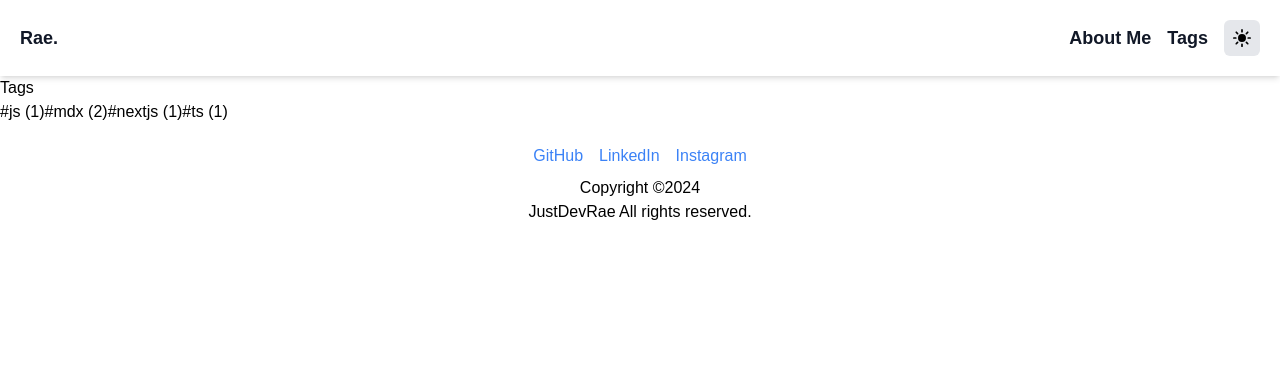
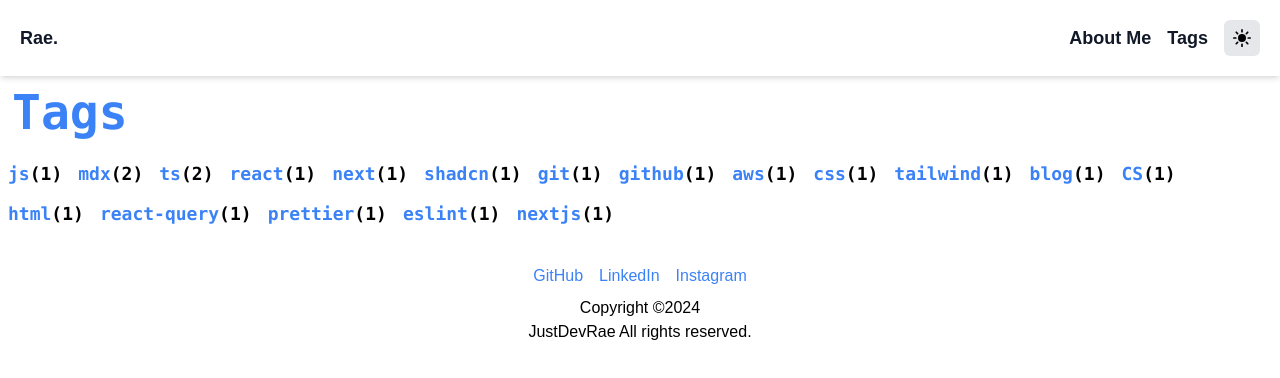
Before and after one commit to JustDevRae/TechBlog, a Next.js app: page /tags in a window 1280 px wide. Shown: the top 378 px of the page. Built offline with nearby package versions, Linux system fonts and the light colour scheme.

Commit message:
feat: Separate tag and count styles in TagsPage

```diff
--- a/src/app/page.tsx
+++ b/src/app/page.tsx
@@ -15,7 +15,7 @@ export default function Home() {
               <div>
                 {post.frontMatter.tags.map((tag: string) => (
                   <span key={tag} className="tag">
-                    {tag}
+                    # {tag}
                   </span>
                 ))}
               </div>
--- a/src/app/tags/[tag]/page.tsx
+++ b/src/app/tags/[tag]/page.tsx
@@ -1,4 +1,4 @@
-import { getAllPosts } from '@/lib/mdxParser';
+import { getAllPosts } from "@/lib/mdxParser";
 
 type TagPageProps = {
   params: {
@@ -20,13 +20,22 @@ export default function TagPage({ params }: TagPageProps) {
 
   return (
     <main>
-      <h1>Posts tagged with #{tag}</h1>
+      <h1 className="p-3 font-mono text-5xl font-extrabold text-blue-500">
+        {tag}
+      </h1>
       <ul>
         {filteredPosts.map((post) => (
           <li key={post.slug}>
             <a href={`/posts/${post.slug}`}>
               <h3>{post.frontMatter.title}</h3>
               <p>{post.frontMatter.date}</p>
+              <div>
+                {post.frontMatter.tags.map((tag: string) => (
+                  <span key={tag} className="tag">
+                    # {tag}
+                  </span>
+                ))}
+              </div>
             </a>
           </li>
         ))}
--- a/src/app/tags/page.tsx
+++ b/src/app/tags/page.tsx
@@ -5,12 +5,19 @@ export default function TagsPage() {
   const tagCounts = getTagCounts();
 
   return (
-    <main>
-      <h1>Tags</h1>
-      <div className="tags-list">
+    <main className="flex flex-col">
+      <h1 className="p-3 font-mono text-5xl font-extrabold text-blue-500">
+        Tags
+      </h1>
+      <div className="flex flex-wrap gap-x-2 p-2">
         {Object.entries(tagCounts).map(([tag, count]) => (
-          <Link className="tag-button" key={tag} href={`/tags/${tag}`}>
-            #{tag} ({count})
+          <Link
+            className="mb-2 mr-2 mt-1 rounded-xl font-mono text-lg font-extrabold text-blue-500"
+            key={tag}
+            href={`/tags/${tag}`}
+          >
+            <span>{tag}</span>
+            <span className="text-black dark:text-gray-400">({count})</span>
           </Link>
         ))}
       </div>
--- a/src/posts/first-post.mdx
+++ b/src/posts/first-post.mdx
@@ -2,7 +2,26 @@
 title: "My First Post"
 subtitle: "첫번째입니다"
 date: "2024-11-12"
-tags: ["js", "mdx"]
+tags:
+  [
+    "js",
+    "mdx",
+    "ts",
+    "react",
+    "next",
+    "shadcn",
+    "git",
+    "github",
+    "aws",
+    "css",
+    "tailwind",
+    "blog",
+    "CS",
+    "html",
+    "react-query",
+    "prettier",
+    "eslint",
+  ]
 ---
 
 # 제목입니다.
```
